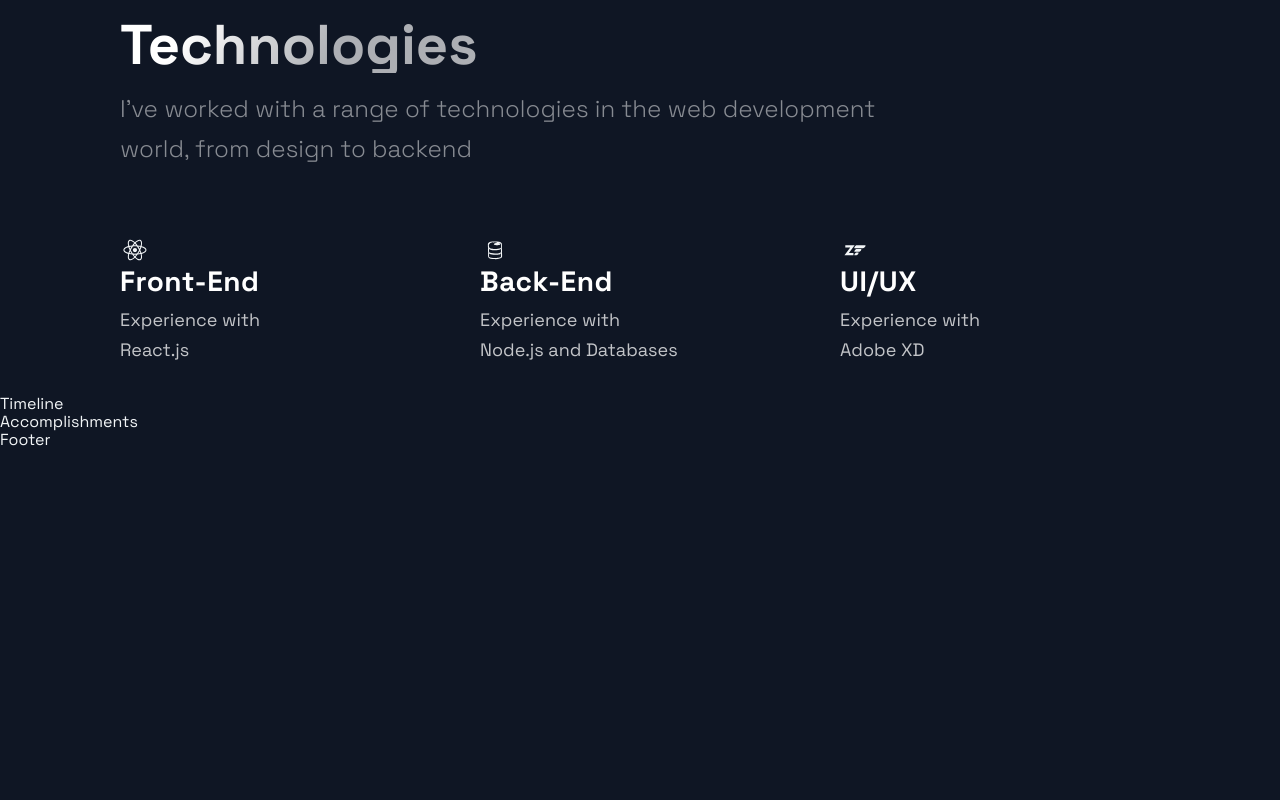
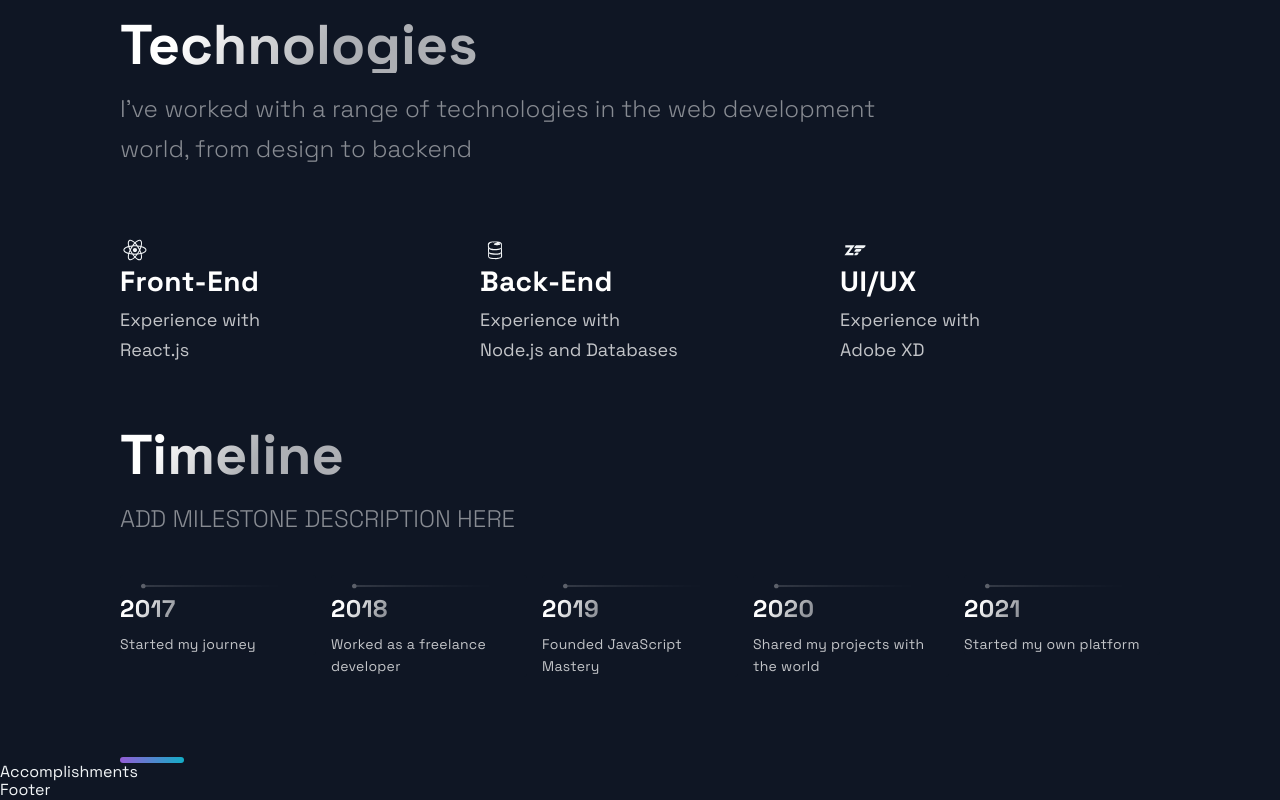
Before and after one commit to joshua-richardson-88/portfolio-site, a Next.js app: page / in a window 1280 px wide. Shown: the part 2123-2923 px from the top of the page. Before the commit the page ends 2573 px from the top, so only its background shows below. Built offline with nearby package versions, Linux system fonts and the light colour scheme.

Commit message:
Timeline section fleshed out

```diff
--- a/src/components/Timeline/Timeline.js
+++ b/src/components/Timeline/Timeline.js
@@ -19,7 +19,110 @@
 const TOTAL_CAROUSEL_COUNT = TimeLineData.length
 
 const Timeline = () => {
-  return <div>Timeline</div>
+  const [activeItem, setActiveItem] = useState(0)
+  const carouselRef = useRef()
+
+  const scroll = (node, left) => {
+    return node.scrollTo({ left, behavior: 'smooth' })
+  }
+
+  const handleClick = (event, index) => {
+    event.preventDefault()
+
+    if (carouselRef.current) {
+      const scrollLeft = Math.floor(
+        carouselRef.current.scrollWidth * 0.7 * (index / TimeLineData.length)
+      )
+
+      scroll(carouselRef.current, scrollLeft)
+    }
+  }
+
+  const handleScroll = () => {
+    if (carouselRef.current) {
+      const index = Math.round(
+        (carouselRef.current.scrollLeft / (carouselRef.current.scrollWidth * 0.7)) *
+          TimeLineData.length
+      )
+
+      setActiveItem(index)
+    }
+  }
+
+  // snap back to beginning of scroll when window is resized
+  // avoids a bug where content is covered up if coming from smaller screen
+  useEffect(() => {
+    const handleResize = () => {
+      scroll(carouselRef.current, 0)
+    }
+
+    window.addEventListener('resize', handleResize)
+  }, [])
+
+  return (
+    <Section id='about'>
+      <SectionTitle>Timeline</SectionTitle>
+      <SectionText>{`ADD MILESTONE DESCRIPTION HERE`}</SectionText>
+      <CarouselContainer ref={carouselRef} onScroll={handleScroll}>
+        <>
+          {TimeLineData.map(({ year, text }, index) => (
+            <CarouselMobileScrollNode key={index} final={index === TOTAL_CAROUSEL_COUNT - 1}>
+              <CarouselItem
+                index={index}
+                id={`carousel__item-${index}`}
+                active={activeItem}
+                onClick={(event) => handleClick(event, index)}
+              >
+                <CarouselItemImg
+                  width='208'
+                  height='6'
+                  viewBox='0 0 208 6'
+                  fill='none'
+                  xmlns='http://www.w3.org/2000/svg'
+                >
+                  <path
+                    fillRule='evenodd'
+                    clipRule='evenodd'
+                    d='M2.5 5.5C3.88071 5.5 5 4.38071 5 3V3.5L208 3.50002V2.50002L5 2.5V3C5 1.61929 3.88071 0.5 2.5 0.5C1.11929 0.5 0 1.61929 0 3C0 4.38071 1.11929 5.5 2.5 5.5Z'
+                    fill='url(#paint0_linear)'
+                    fillOpacity='0.33'
+                  />
+                  <defs>
+                    <linearGradient
+                      id='paint0_linear'
+                      x1='-4.30412e-10'
+                      y1='0.5'
+                      x2='208'
+                      y2='0.500295'
+                      gradientUnits='userSpaceOnUse'
+                    >
+                      <stop stopColor='white' />
+                      <stop offset='0.79478' stopColor='white' stopOpacity='0' />
+                    </linearGradient>
+                  </defs>
+                </CarouselItemImg>
+                <CarouselItemTitle>{year}</CarouselItemTitle>
+                <CarouselItemText>{text}</CarouselItemText>
+              </CarouselItem>
+            </CarouselMobileScrollNode>
+          ))}
+        </>
+      </CarouselContainer>
+      <CarouselButtons>
+        {TimeLineData.map((item, index) => (
+          <CarouselButton
+            key={index}
+            index={index}
+            active={activeItem}
+            onClick={(event) => handleClick(event, index)}
+          >
+            <CarouselButtonDot active={activeItem} />
+          </CarouselButton>
+        ))}
+      </CarouselButtons>
+      <SectionDivider />
+    </Section>
+  )
 }
 
 export default Timeline
--- a/src/pages/index.js
+++ b/src/pages/index.js
@@ -4,7 +4,7 @@
 import Hero from '../components/Hero/Hero'
 import Projects from '../components/Projects/Projects'
 import Technologies from '../components/Technologies/Technologies'
-import Timeline from '../components/TimeLine/TimeLine'
+import Timeline from '../components/Timeline/Timeline'
 import { Layout } from '../layout/Layout'
 import { Section } from '../styles/GlobalComponents'
 
```
